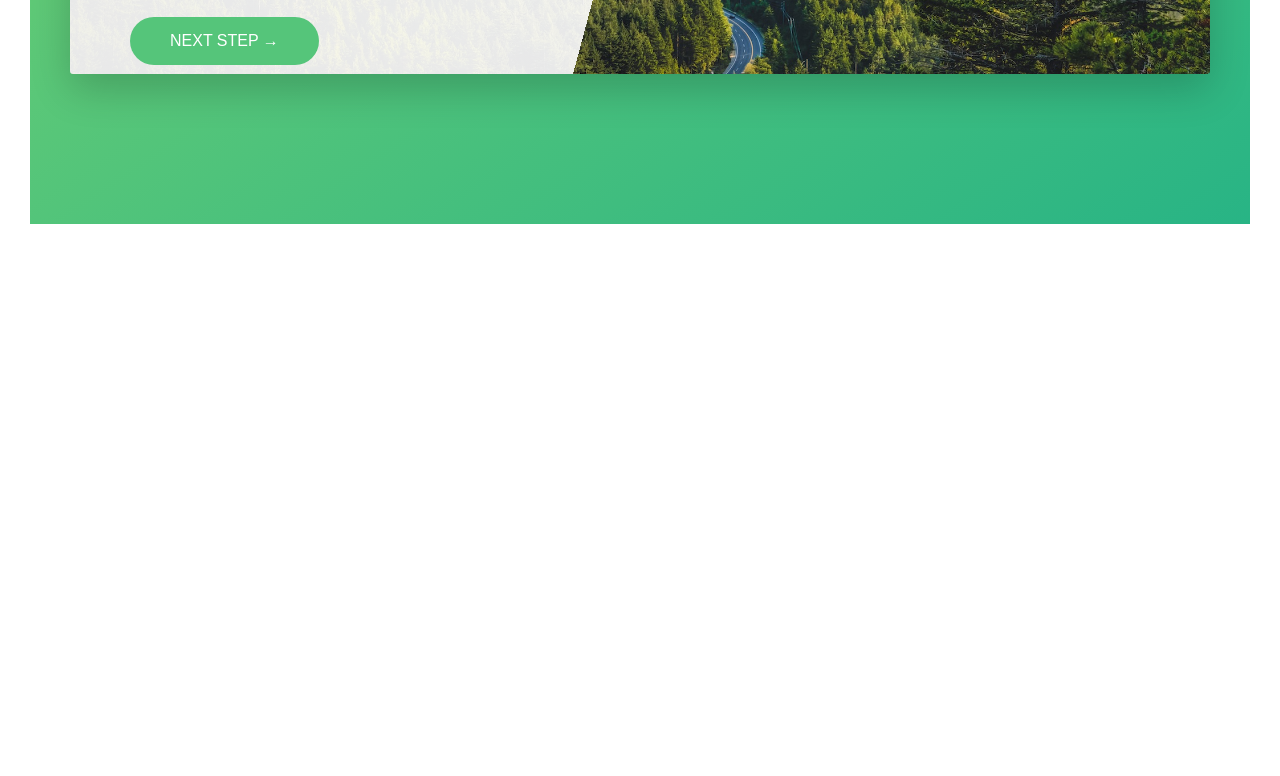
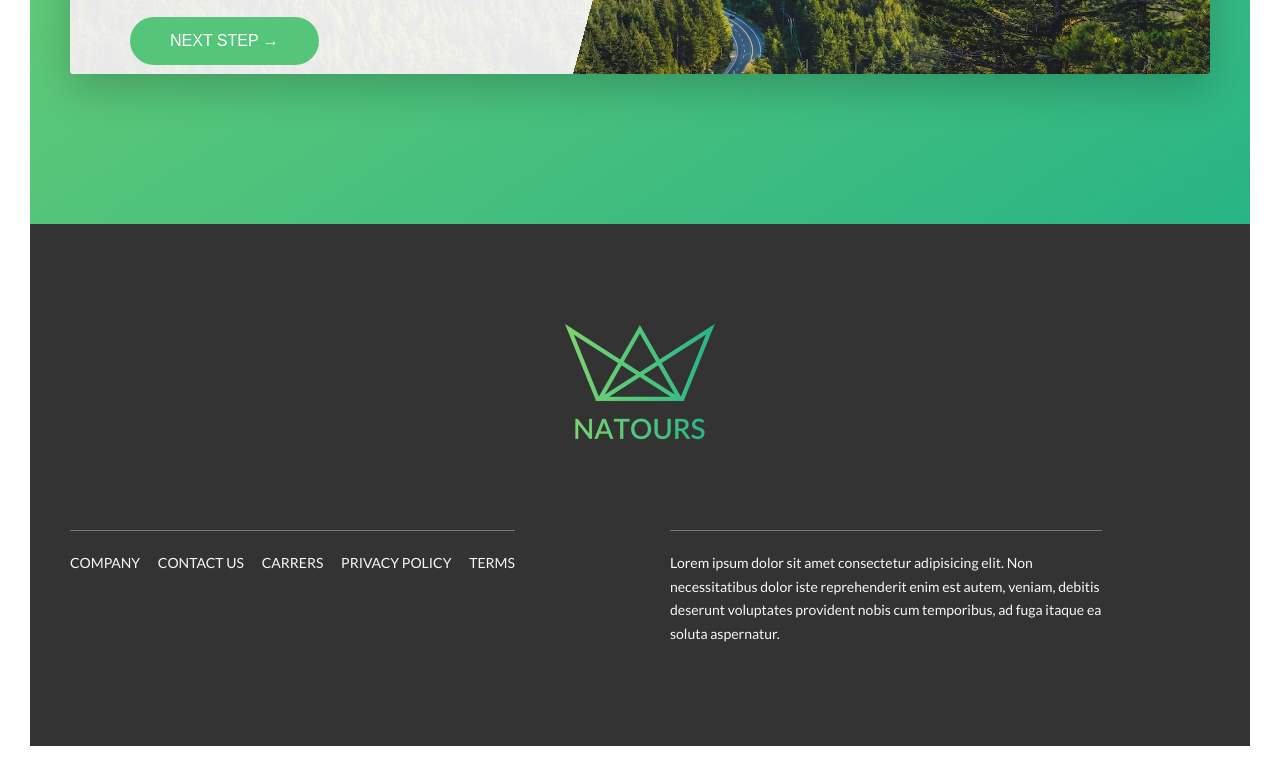
Before and after one commit to Ismailakca/Natours-Project, a plain HTML site: page index.html in a window 1280 px wide. Shown: the part 4943-5719 px from the top of the page. Before the commit the page ends 5197 px from the top, so only its background shows below. Drawn offline with Linux system fonts and the light colour scheme.

Commit message:
end footer section

```diff
--- a/index.html
+++ b/index.html
@@ -302,6 +302,30 @@
                 </div>
             </div>
         </section>
+
+        <footer class="footer">
+            <div class="footer__logo-box">
+                <img src="img/logo-green-2x.png" alt="Full logo" class="footer__logo">
+            </div>
+            <div class="row">
+                <div class="col-1-of-2">
+                    <div class="footer__navigation">
+                        <ul class="footer__list">
+                            <li class="footer__item"><a href="" class="footer__link">Company</a></li>
+                            <li class="footer__item"><a href="" class="footer__link">Contact Us</a></li>
+                            <li class="footer__item"><a href="" class="footer__link">Carrers</a></li>
+                            <li class="footer__item"><a href="" class="footer__link">Privacy policy</a></li>
+                            <li class="footer__item"><a href="" class="footer__link">Terms</a></li>
+                        </ul>
+                    </div>
+                </div>
+                <div class="col-1-of-2">
+                    <p class="footer__copyright">
+                        Lorem ipsum dolor sit amet consectetur adipisicing elit. Non necessitatibus dolor iste reprehenderit enim est autem, veniam, debitis deserunt voluptates provident nobis cum temporibus, ad fuga itaque ea soluta aspernatur.
+                    </p>
+                </div>
+            </div>
+        </footer>
     </main>
 
     <!-- <section class="grid-test">
--- a/scss/abstracts/_variables.scss
+++ b/scss/abstracts/_variables.scss
@@ -15,6 +15,7 @@ $color-grey-light-2:#eee;
 
 $color-grey-dark:#777;
 $color-grey-dark-2 :#999;
+$color-grey-dark-3:#333;
 
 $color-white:#fff;
 $color-black:#000;
--- /dev/null
+++ b/scss/layout/_footer.scss
@@ -0,0 +1,60 @@
+.footer{
+    background-color: $color-grey-dark-3;
+    padding: 10rem 0;
+    font-size: 1.4rem;
+
+
+    &__logo-box{
+        text-align: center;
+        margin-bottom: 8rem;
+    }
+
+    &__logo{
+        width: 15rem;
+        height: auto;
+    }
+
+    &__navigation{
+        border-top: 1px solid $color-grey-dark;
+        padding-top: 2rem;
+        display: inline-block;
+    }
+
+    &__list{
+        list-style: none;
+    }
+
+    &__item{
+        display: inline-block;
+
+        &:not(:last-child) {
+            margin-right: 1.5rem;
+        }
+    }
+
+    &__link{
+        &:link,
+        &:visited {
+            color: $color-grey-light-1;
+            background-color: $color-grey-dark-3;
+            text-decoration: none;
+            text-transform: uppercase;
+            display: inline-block;
+            transition: all .5s;
+        }
+
+        &:hover,
+        &:active{
+            color: $color-primary;
+            box-shadow:0 1rem 2rem  rgba($color-black, .4);
+            transform: rotate(5deg) scale(1.3);
+        }
+    }
+
+    &__copyright{
+        color: $color-grey-light-1;
+        border-top: 1px solid $color-grey-dark;
+        padding-top: 2rem;
+        width: 80%;
+    }
+}
--- a/scss/main.scss
+++ b/scss/main.scss
@@ -14,8 +14,10 @@
 @import "components/card";
 @import "components/story";
 @import "components/form";
+
 //
 @import "layout/grid";
 @import "layout/header";
+@import "layout/footer";
 //
 @import "pages/home";
```
Also changed, not shown: css/main.css, 1 other file.
